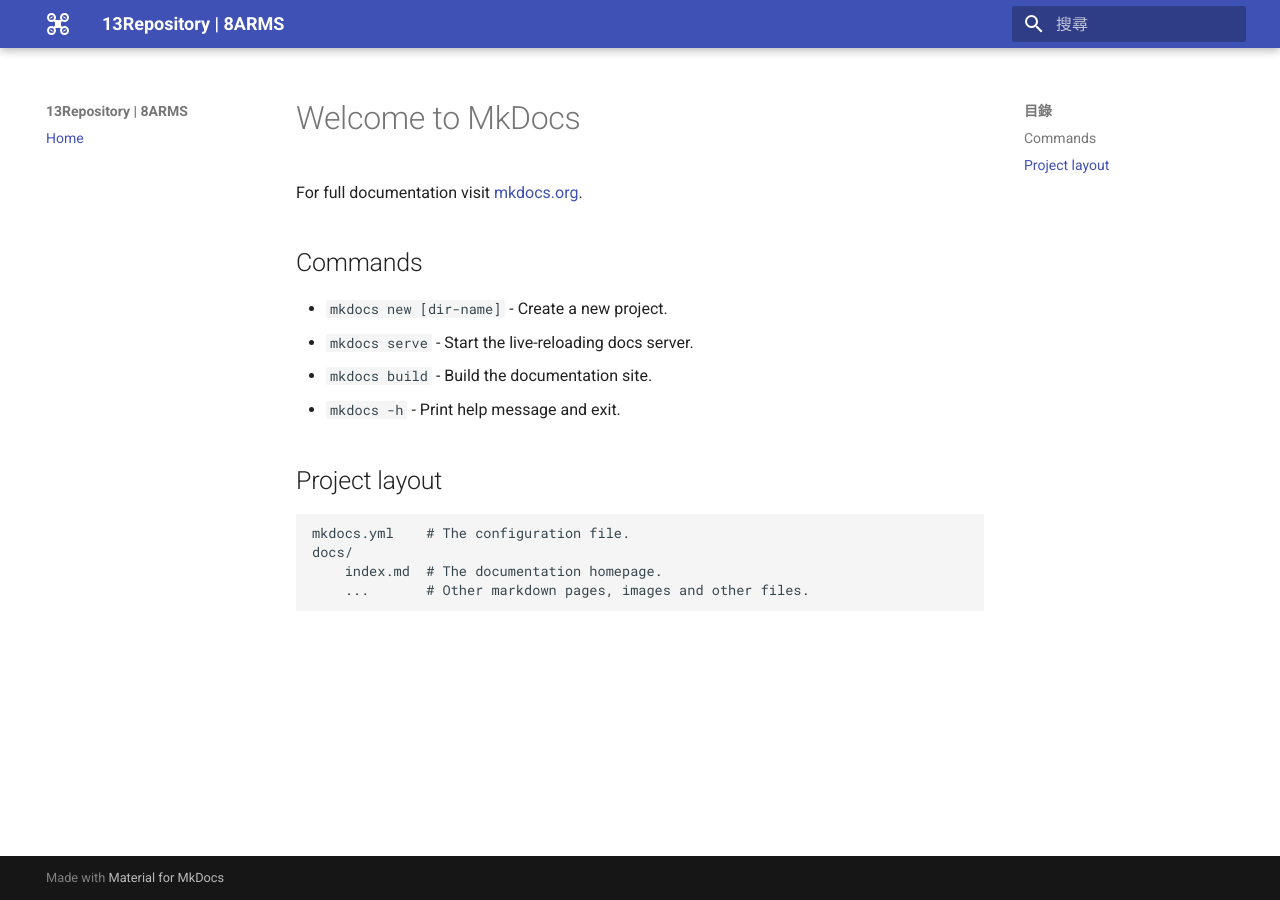
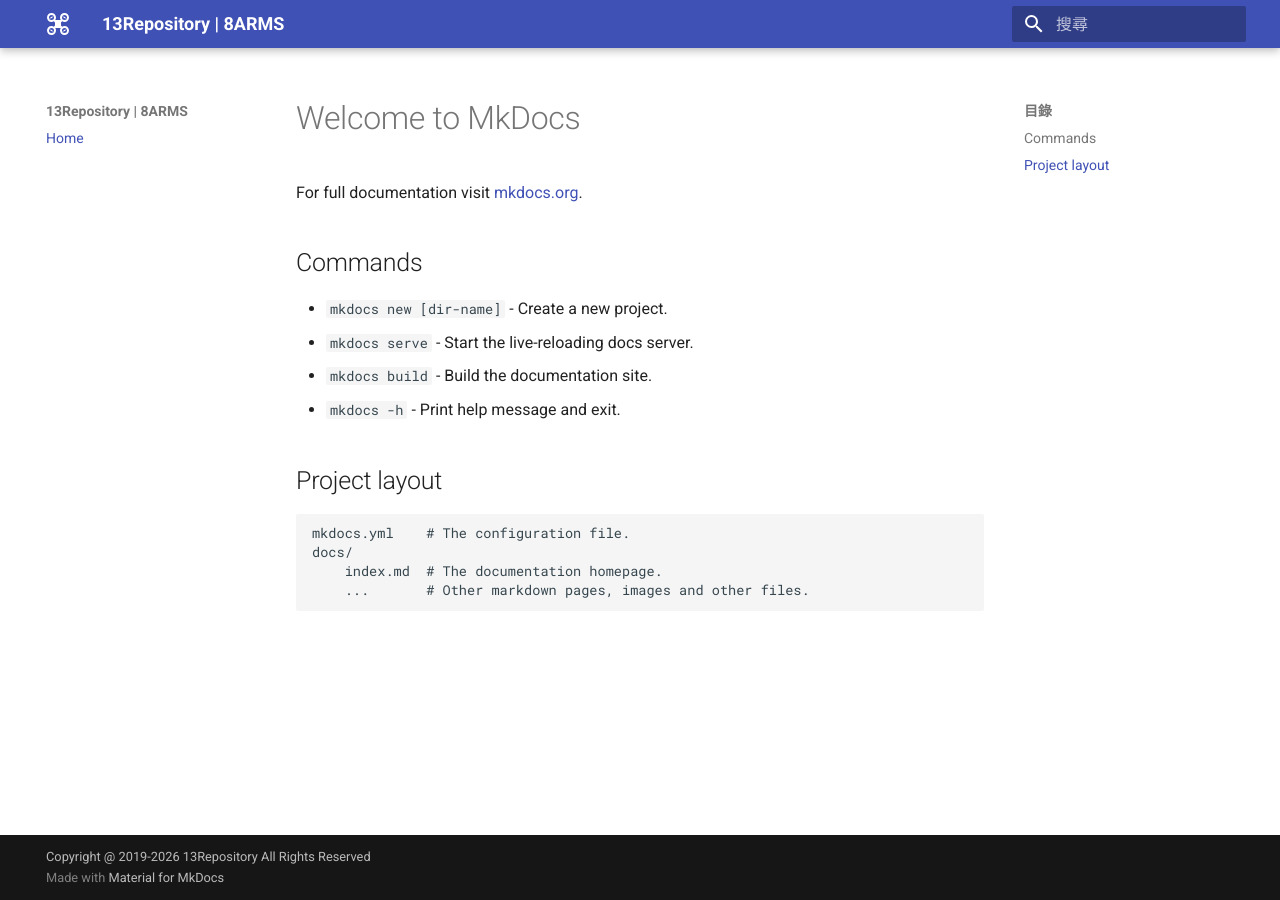
Before and after one commit to 8armsnet/8armsnet.github.io, an MkDocs documentation site: the page built from docs/index.md, in a window 1280 px wide. Built offline with MkDocs 1.6.1 and Material for MkDocs 9.7.7, drawn with Linux system fonts in a browser that asks for light colours.

Commit message:
新增業尾資訊

```diff
--- a/mkdocs.yml
+++ b/mkdocs.yml
@@ -5,3 +5,5 @@ theme:
   language: zh-TW
   icon:
     logo: material/quadcopter
+
+copyright: Copyright @ 2019-2026 13Repository All Rights Reserved
```
